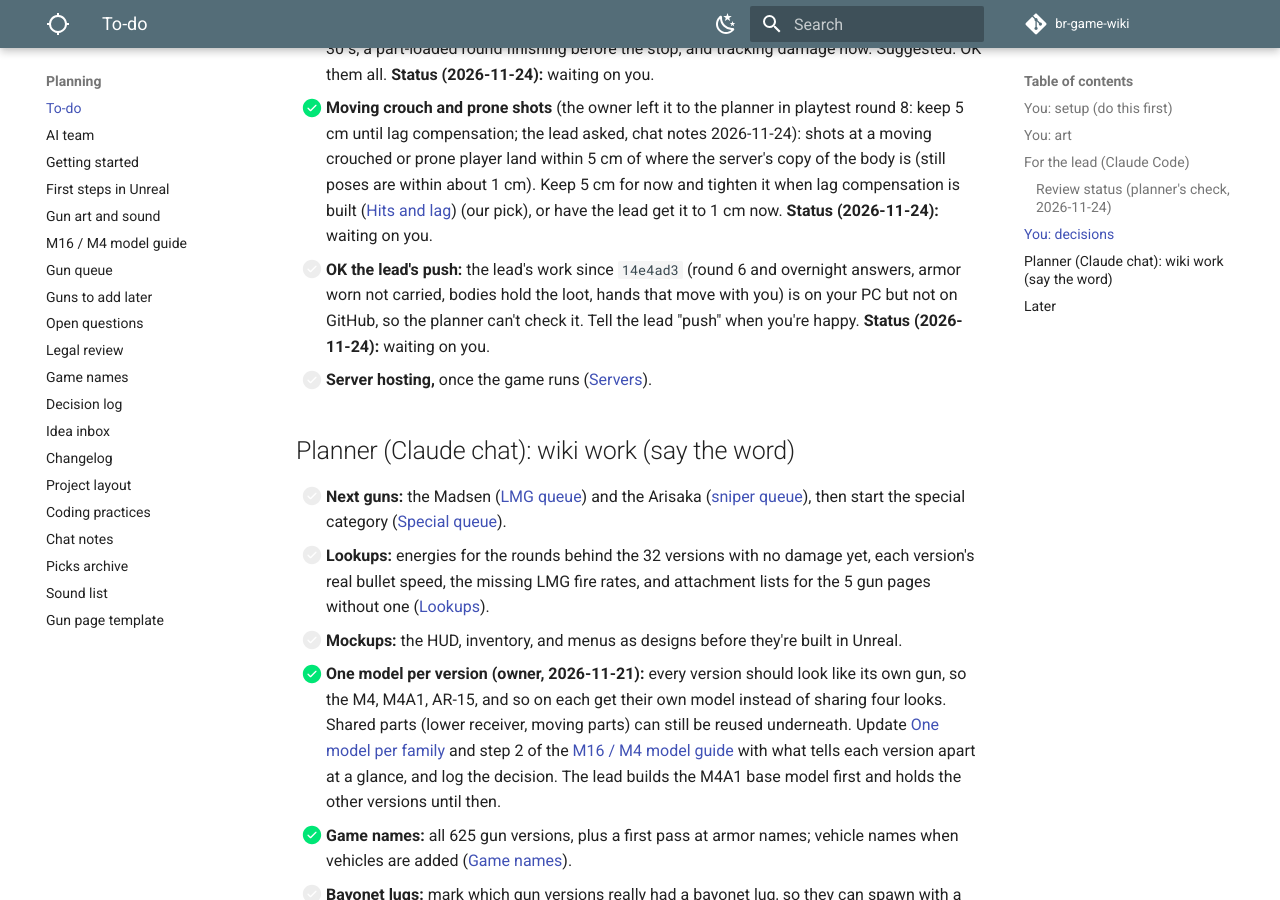
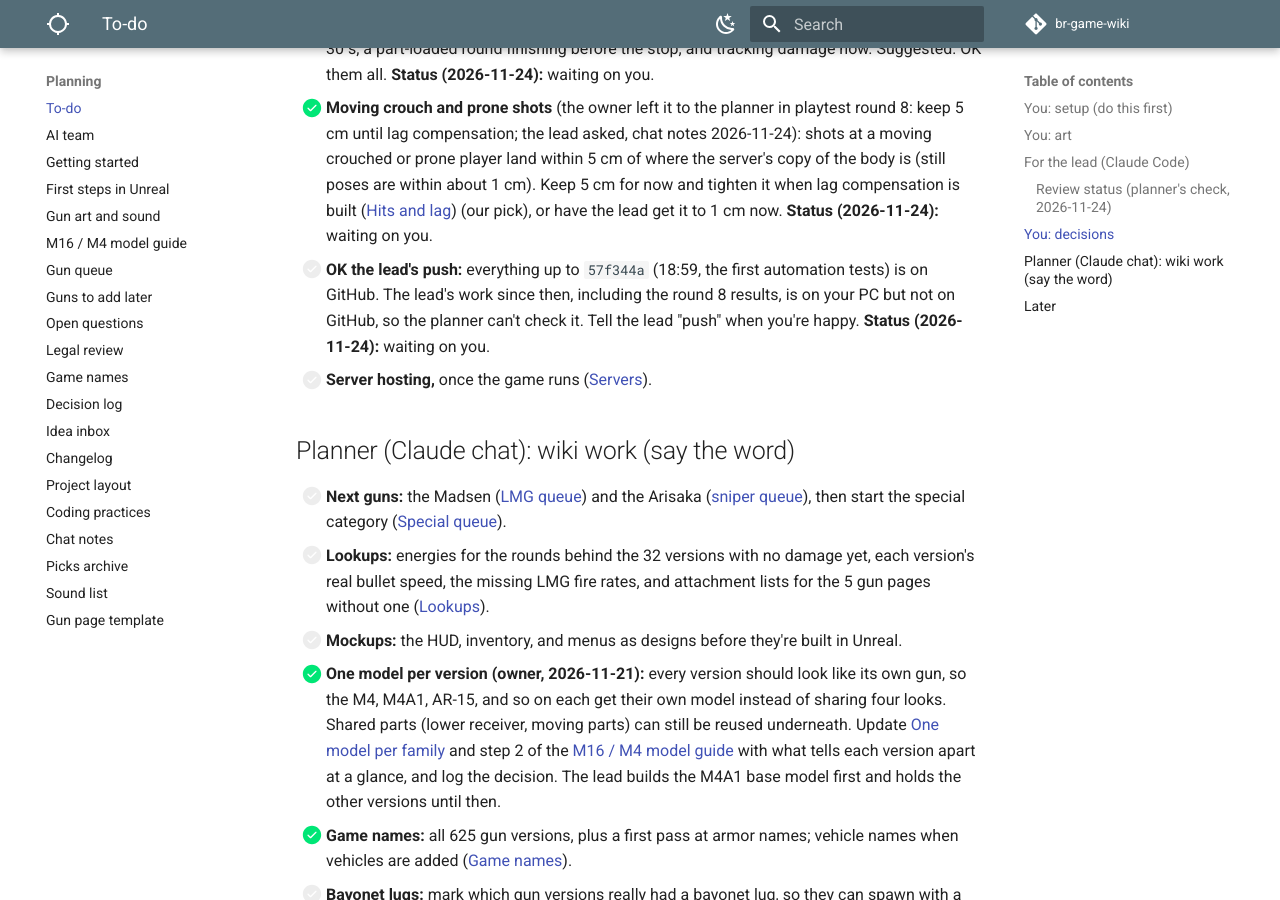
Before and after one commit to DerrickSpartan1/br-game-wiki, an MkDocs documentation site: the page built from docs/planning/to-do.md, in a window 1280 px wide and 900 px high, scrolled down 32731 px. Built offline with MkDocs 1.6.1 and Material for MkDocs 9.7.7, drawn with Linux system fonts in a browser that asks for light colours; comment, search, counter and statistics services are not loaded.

Commit message:
To-do: the push item now names what's still unpushed (after 57f344a)
Co-Authored-By: Claude Opus 5.5 <noreply@anthropic.com>
Claude-Session: https://claude.ai/code/session_01LAp2s4euUjj6HZthupXLj4

```diff
--- a/docs/planning/to-do.md
+++ b/docs/planning/to-do.md
@@ -382,7 +382,7 @@ In rough order of what the game needs first:
 - [ ] **If you never pull the parachute** with automatic opening off (for the next picks page): a reserve opens at 40 m with a hard landing, losing 20 health (our pick), or you hit the ground and die, or the chute opens at 40 m with no penalty. **Status (2026-11-24):** waiting on you.
 - [ ] **The newer first passes** (for the next picks page): the planner's "our pick" answers since the review page was made, three batches in the [Decision log](decisions.md) for 2026-11-24. Round 7: knocked crawl 0.8 m/s, the damage flash, the parachute opening at 150 m with its switch, the freefall readout, parties, and the [Sound list](sound-list.md). From your PUBG screenshots: the two freefall gauges, the full map's teal wash and match log tab, and the network readout. The lead's afternoon questions: attachment weights by family, crates staying all match, quitters dropping a crate (2 minutes to reconnect), bodies showing worn gear, swaps from a body going into it, and tap F to loot or hold F to revive a squadmate. Round 8 (2026-11-24): where hands, melee, and guns sit in first person, no-gear capacity 70, boost icons, the melee timer, looting a body in its 30 s, a part-loaded round finishing before the stop, and tracking damage now. Suggested: OK them all. **Status (2026-11-24):** waiting on you.
 - [x] **Moving crouch and prone shots** (the owner left it to the planner in playtest round 8: keep 5 cm until lag compensation; the lead asked, chat notes 2026-11-24): shots at a moving crouched or prone player land within 5 cm of where the server's copy of the body is (still poses are within about 1 cm). Keep 5 cm for now and tighten it when lag compensation is built ([Hits and lag](../systems/servers.md#hits-and-lag)) (our pick), or have the lead get it to 1 cm now. **Status (2026-11-24):** waiting on you.
-- [ ] **OK the lead's push:** the lead's work since `14e4ad3` (round 6 and overnight answers, armor worn not carried, bodies hold the loot, hands that move with you) is on your PC but not on GitHub, so the planner can't check it. Tell the lead "push" when you're happy. **Status (2026-11-24):** waiting on you.
+- [ ] **OK the lead's push:** everything up to `57f344a` (18:59, the first automation tests) is on GitHub. The lead's work since then, including the round 8 results, is on your PC but not on GitHub, so the planner can't check it. Tell the lead "push" when you're happy. **Status (2026-11-24):** waiting on you.
 - [ ] **Server hosting,** once the game runs ([Servers](../systems/servers.md)).
 
 ## Planner (Claude chat): wiki work (say the word)
```
